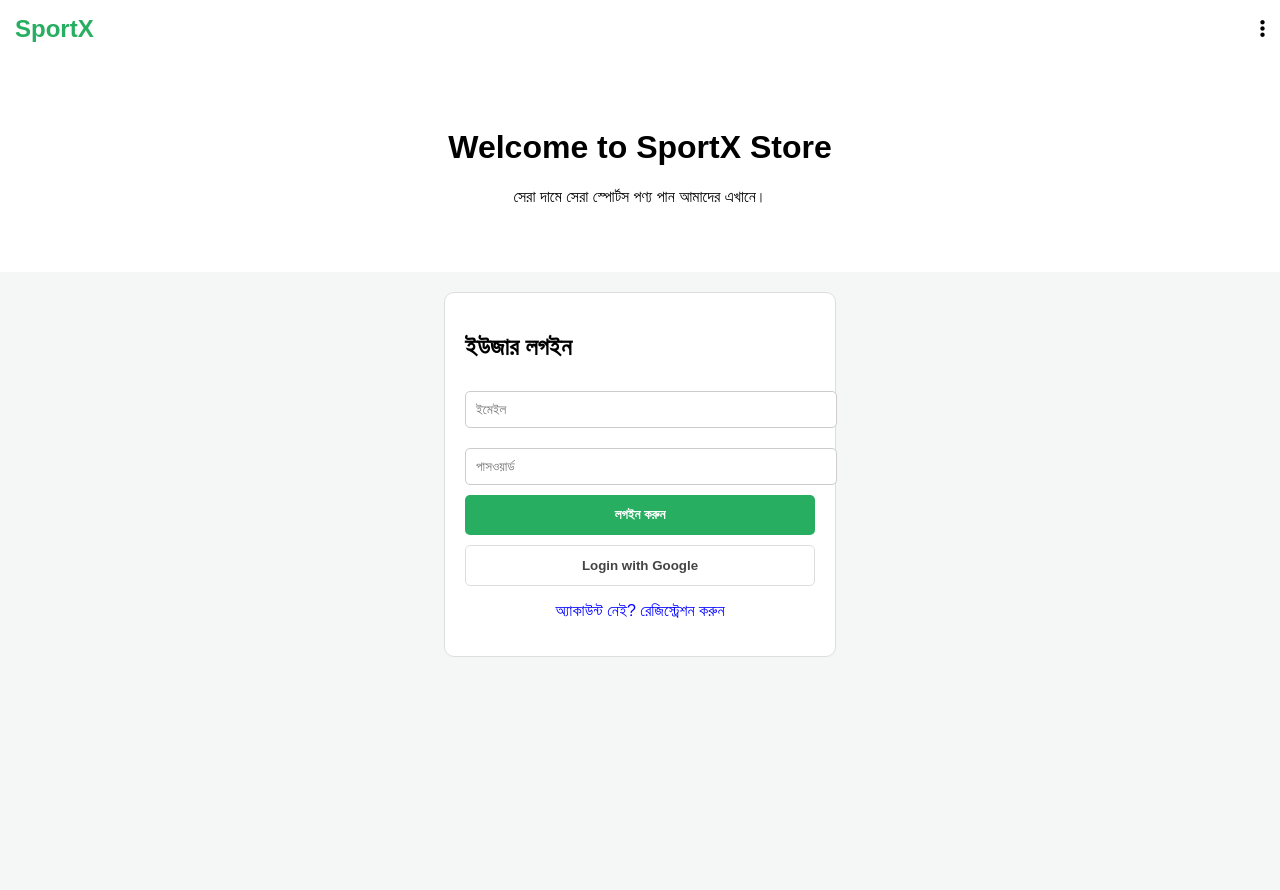
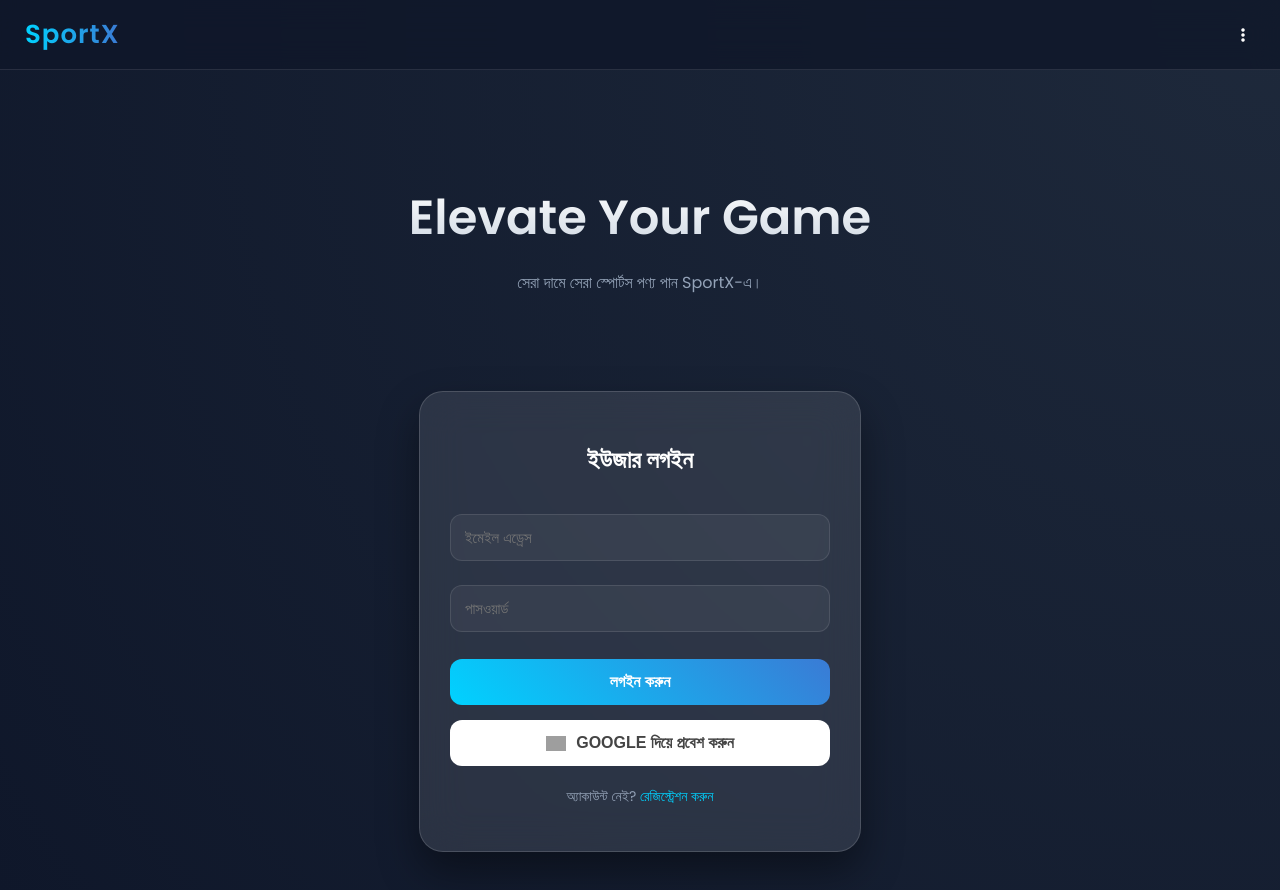
Before and after one commit to ms-storebd/ms-shop, a plain HTML site: page index.html in a window 1280 px wide. Before the commit the page ends 800 px from the top, so only its background shows below. Drawn offline with Linux system fonts and the light colour scheme; grey boxes are pictures that could not be loaded.

Commit message:
Update index.html

```diff
--- a/index.html
+++ b/index.html
@@ -2,50 +2,202 @@
 <html lang="bn">
 <head>
     <meta charset="UTF-8">
-    <title>SportX - Home</title>
+    <meta name="viewport" content="width=device-width, initial-scale=1.0">
+    <title>SportX - Premium Store</title>
+    <link href="https://fonts.googleapis.com/css2?family=Poppins:wght@300;400;600&display=swap" rel="stylesheet">
     <link rel="stylesheet" href="https://cdnjs.cloudflare.com/ajax/libs/font-awesome/6.0.0/css/all.min.css">
+
     <style>
-        :root { --main-color: #27ae60; --dark-bg: #2c3e50; }
-        body { font-family: sans-serif; margin: 0; background: #f4f7f6; }
-        nav { background: white; padding: 15px; display: flex; justify-content: space-between; align-items: center; box-shadow: 0 2px 5px rgba(0,0,0,0.1); }
-        .hero { text-align: center; padding: 50px 20px; background: white; }
-        .auth-box { background: white; padding: 20px; border-radius: 10px; max-width: 350px; margin: 20px auto; border: 1px solid #ddd; }
-        input { width: 100%; padding: 10px; margin: 10px 0; border: 1px solid #ccc; border-radius: 5px; }
-        .btn { width: 100%; padding: 12px; background: var(--main-color); color: white; border: none; border-radius: 5px; cursor: pointer; font-weight: bold; }
-        .google-btn { background: #fff; border: 1px solid #ddd; color: #444; margin-top: 10px; }
-        .three-dots { cursor: pointer; font-size: 20px; position: relative; }
-        .dropdown { display: none; position: absolute; right: 0; background: white; box-shadow: 0 2px 10px rgba(0,0,0,0.2); border-radius: 5px; z-index: 100; }
-        .dropdown a { display: block; padding: 10px 20px; text-decoration: none; color: black; }
+        :root {
+            --primary: #00d2ff;
+            --secondary: #3a7bd5;
+            --success: #27ae60;
+            --dark: #0f172a;
+            --glass: rgba(255, 255, 255, 0.1);
+        }
+
+        body {
+            font-family: 'Poppins', sans-serif;
+            margin: 0;
+            background: radial-gradient(circle at top right, #1e293b, #0f172a);
+            color: white;
+            min-height: 100vh;
+            overflow-x: hidden;
+        }
+
+        /* প্রফেশনাল নেভিগেশন */
+        nav {
+            background: rgba(15, 23, 42, 0.8);
+            backdrop-filter: blur(15px);
+            padding: 15px 25px;
+            display: flex;
+            justify-content: space-between;
+            align-items: center;
+            position: sticky;
+            top: 0;
+            z-index: 1000;
+            border-bottom: 1px solid rgba(255,255,255,0.1);
+        }
+
+        .logo {
+            font-size: 26px;
+            font-weight: 700;
+            background: linear-gradient(to right, var(--primary), var(--secondary));
+            -webkit-background-clip: text;
+            -webkit-text-fill-color: transparent;
+            letter-spacing: 1px;
+        }
+
+        /* হিরো সেকশন এনিমেশন */
+        .hero {
+            text-align: center;
+            padding: 80px 20px;
+            animation: fadeIn 1s ease-out;
+        }
+
+        .hero h1 {
+            font-size: 3rem;
+            margin-bottom: 10px;
+            background: linear-gradient(white, #cbd5e1);
+            -webkit-background-clip: text;
+            -webkit-text-fill-color: transparent;
+        }
+
+        /* অথ বক্স - Glassmorphism */
+        .auth-box {
+            background: var(--glass);
+            backdrop-filter: blur(20px);
+            padding: 30px;
+            border-radius: 24px;
+            max-width: 380px;
+            margin: 0 auto 50px;
+            border: 1px solid rgba(255, 255, 255, 0.15);
+            box-shadow: 0 20px 40px rgba(0,0,0,0.4);
+            animation: slideUp 0.8s ease-out;
+        }
+
+        h2 { text-align: center; font-weight: 600; margin-bottom: 25px; }
+
+        input {
+            width: 100%;
+            padding: 14px;
+            margin: 12px 0;
+            background: rgba(255,255,255,0.05);
+            border: 1px solid rgba(255,255,255,0.1);
+            border-radius: 12px;
+            color: white;
+            font-size: 15px;
+            box-sizing: border-box;
+            transition: 0.3s;
+        }
+
+        input:focus {
+            outline: none;
+            border-color: var(--primary);
+            background: rgba(255,255,255,0.1);
+            box-shadow: 0 0 15px rgba(0, 210, 255, 0.2);
+        }
+
+        .btn {
+            width: 100%;
+            padding: 14px;
+            background: linear-gradient(45deg, var(--primary), var(--secondary));
+            color: white;
+            border: none;
+            border-radius: 12px;
+            cursor: pointer;
+            font-weight: 600;
+            font-size: 16px;
+            margin-top: 15px;
+            transition: 0.3s;
+            text-transform: uppercase;
+        }
+
+        .btn:hover {
+            transform: translateY(-3px);
+            box-shadow: 0 10px 20px rgba(0, 210, 255, 0.3);
+        }
+
+        .google-btn {
+            background: white;
+            color: #444;
+            display: flex;
+            align-items: center;
+            justify-content: center;
+            gap: 10px;
+            margin-top: 15px;
+        }
+
+        .google-btn img { width: 20px; }
+
+        /* ড্রপডাউন ডিজাইন */
+        .dropdown {
+            display: none;
+            position: absolute;
+            right: 0;
+            top: 30px;
+            background: #1e293b;
+            border: 1px solid rgba(255,255,255,0.1);
+            border-radius: 12px;
+            overflow: hidden;
+            width: 150px;
+        }
+
+        .dropdown a {
+            display: block;
+            padding: 12px 20px;
+            color: white;
+            text-decoration: none;
+            font-size: 14px;
+            transition: 0.2s;
+        }
+
+        .dropdown a:hover { background: var(--primary); }
+
         .three-dots:hover .dropdown { display: block; }
+
+        /* এনিমেশন কি-ফ্রেম */
+        @keyframes fadeIn { from { opacity: 0; } to { opacity: 1; } }
+        @keyframes slideUp {
+            from { opacity: 0; transform: translateY(30px); }
+            to { opacity: 1; transform: translateY(0); }
+        }
+
     </style>
 </head>
 <body>
 
 <nav>
-    <div style="font-size: 24px; font-weight: bold; color: var(--main-color);">SportX</div>
-    <div style="display: flex; align-items: center; gap: 15px;">
-        <div class="three-dots">
-            <i class="fa fa-ellipsis-v"></i>
-            <div class="dropdown">
-                <a href="admin_login.html">Admin Login</a>
-            </div>
+    <div class="logo">SportX</div>
+    <div style="position: relative;" class="three-dots">
+        <i class="fa fa-ellipsis-v" style="cursor: pointer; padding: 5px 10px;"></i>
+        <div class="dropdown">
+            <a href="admin_login.html"><i class="fa fa-user-shield"></i> Admin Login</a>
         </div>
     </div>
 </nav>
 
 <div class="hero">
-    <h1>Welcome to SportX Store</h1>
-    <p>সেরা দামে সেরা স্পোর্টস পণ্য পান আমাদের এখানে।</p>
+    <h1>Elevate Your Game</h1>
+    <p style="color: #94a3b8;">সেরা দামে সেরা স্পোর্টস পণ্য পান SportX-এ।</p>
 </div>
 
 <div class="auth-box">
     <h2 id="auth-title">ইউজার লগইন</h2>
-    <input type="text" id="user-name" placeholder="আপনার নাম (শুধু রেজিস্ট্রেশনের জন্য)" style="display: none;">
-    <input type="email" id="user-email" placeholder="ইমেইল">
+    <input type="text" id="user-name" placeholder="আপনার পূর্ণ নাম" style="display: none;">
+    <input type="email" id="user-email" placeholder="ইমেইল এড্রেস">
     <input type="password" id="user-pass" placeholder="পাসওয়ার্ড">
+
     <button class="btn" onclick="handleAuth()" id="auth-btn">লগইন করুন</button>
-    <button class="btn google-btn" onclick="googleLogin()">Login with Google</button>
-    <p style="text-align: center; cursor: pointer; color: blue;" onclick="toggleAuth()" id="toggle-text">অ্যাকাউন্ট নেই? রেজিস্ট্রেশন করুন</p>
+
+    <button class="btn google-btn" onclick="googleLogin()">
+        <img src="https://img.icons8.com/color/48/000000/google-logo.png"/>
+        Google দিয়ে প্রবেশ করুন
+    </button>
+
+    <p id="toggle-text" style="text-align: center; margin-top: 20px; font-size: 14px; color: #94a3b8; cursor: pointer;" onclick="toggleAuth()">
+        অ্যাকাউন্ট নেই? <span style="color: var(--primary);">রেজিস্ট্রেশন করুন</span>
+    </p>
 </div>
 
 <script type="module">
@@ -53,7 +205,6 @@
     import { getAuth, signInWithEmailAndPassword, createUserWithEmailAndPassword, signInWithPopup, GoogleAuthProvider, updateProfile } from "https://www.gstatic.com/firebasejs/10.7.1/firebase-auth.js";
 
     const firebaseConfig = {
-        // এখানে আপনার ফায়ারবেস কনফিগারেশন বসান
         apiKey: "AIzaSyCu8lgGs3Q-qLeedhngQAVXtt8BHOAlWDg",
         authDomain: "ms-sp-97f78.firebaseapp.com",
         projectId: "ms-sp-97f78",
@@ -68,20 +219,22 @@
 
     let isRegisterMode = false;
 
-    // লগইন ও রেজিস্ট্রেশন পাল্টানোর ফাংশন
     window.toggleAuth = () => {
         isRegisterMode = !isRegisterMode;
-        document.getElementById('auth-title').innerText = isRegisterMode ? "রেজিস্ট্রেশন করুন" : "ইউজার লগইন";
+        document.getElementById('auth-title').innerText = isRegisterMode ? "নতুন অ্যাকাউন্ট" : "ইউজার লগইন";
         document.getElementById('user-name').style.display = isRegisterMode ? "block" : "none";
-        document.getElementById('auth-btn').innerText = isRegisterMode ? "রেজিস্ট্রেশন করুন" : "লগইন করুন";
-        document.getElementById('toggle-text').innerText = isRegisterMode ? "অ্যাকাউন্ট আছে? লগইন করুন" : "অ্যাকাউন্ট নেই? রেজিস্ট্রেশন করুন";
+        document.getElementById('auth-btn').innerText = isRegisterMode ? "রেজিস্ট্রেশন" : "লগইন";
+        document.getElementById('toggle-text').innerHTML = isRegisterMode ?
+            "অ্যাকাউন্ট আছে? <span style='color: var(--primary);'>লগইন করুন</span>" :
+            "অ্যাকাউন্ট নেই? <span style='color: var(--primary);'>রেজিস্ট্রেশন করুন</span>";
     };
 
-    // ইমেইল পাসওয়ার্ড অথেন্টিকেশন
     window.handleAuth = () => {
         const email = document.getElementById('user-email').value;
         const pass = document.getElementById('user-pass').value;
         const name = document.getElementById('user-name').value;
+
+        if(!email || !pass) return alert("সব ঘর পূরণ করুন");
 
         if(isRegisterMode) {
             createUserWithEmailAndPassword(auth, email, pass).then((res) => {
@@ -95,7 +248,6 @@
         }
     };
 
-    // গুগল লগইন
     window.googleLogin = () => {
         signInWithPopup(auth, provider)
             .then(() => window.location.href = "shop.html")
```
